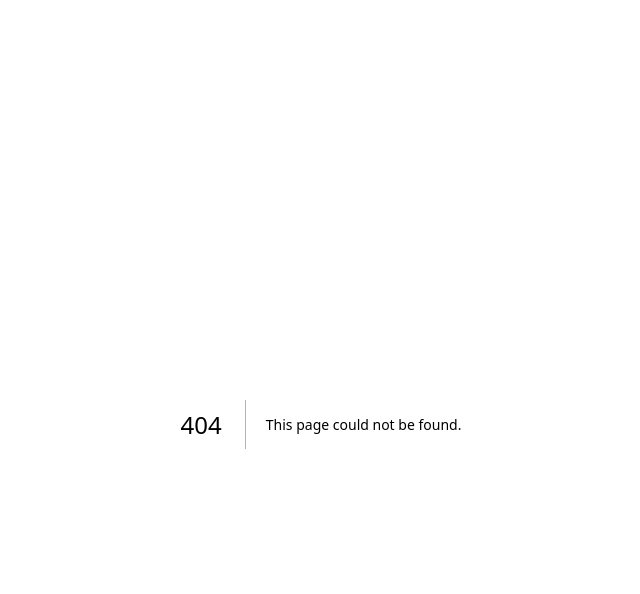
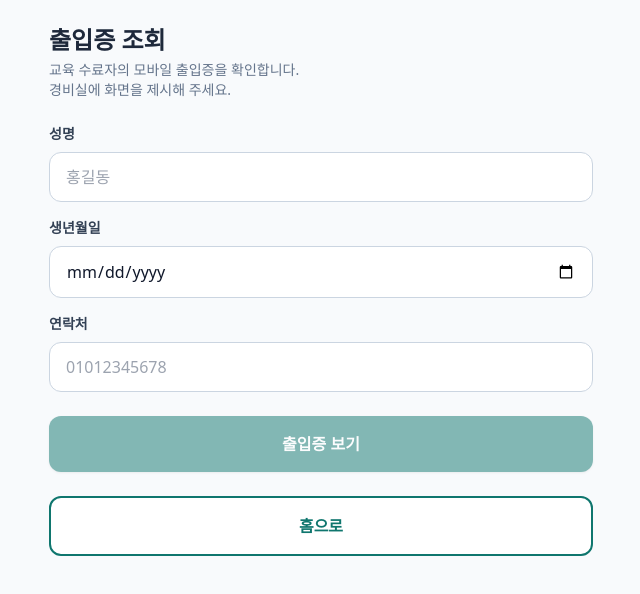
Before and after one commit to khy-921108/-, a Next.js app in the folder codexnew/: page /access-pass in a window 1280 px wide. Before the commit this address had no page. Shown: the top 594 px of the page, without its empty margins (319-959 px from the left). Built offline with nearby package versions, Linux system fonts and the light colour scheme.

Commit message:
Create page.tsx

```diff
--- /dev/null
+++ b/codexnew/src/app/access-pass/page.tsx
@@ -0,0 +1,101 @@
+'use client';
+
+import { useRouter } from 'next/navigation';
+import { useState } from 'react';
+
+export default function AccessPassPage() {
+  const router = useRouter();
+  const [name, setName] = useState('');
+  const [birthDate, setBirthDate] = useState('');
+  const [phone, setPhone] = useState('');
+  const [loading, setLoading] = useState(false);
+  const [error, setError] = useState('');
+
+  const canSubmit = name.trim() && birthDate && phone.length >= 10 && !loading;
+  const formatPhone = (v: string) => v.replace(/[^0-9]/g, '').slice(0, 11);
+
+  const submit = async () => {
+    setError('');
+    setLoading(true);
+    try {
+      const res = await fetch('/api/lookup', {
+        method: 'POST',
+        headers: { 'Content-Type': 'application/json' },
+        body: JSON.stringify({ name, birthDate, phone }),
+      });
+      const json = await res.json();
+      if (!json.success) {
+        setError(json.message || '조회 실패');
+        setLoading(false);
+        return;
+      }
+      sessionStorage.setItem('accessPassData', JSON.stringify(json.data));
+      router.push('/access-pass/result');
+    } catch (e) {
+      console.error(e);
+      setError('네트워크 오류');
+      setLoading(false);
+    }
+  };
+
+  return (
+    <main className="space-y-6">
+      <header>
+        <h1 className="text-2xl font-bold text-slate-800">출입증 조회</h1>
+        <p className="mt-1 text-sm text-slate-500">
+          교육 수료자의 모바일 출입증을 확인합니다.
+          <br />
+          경비실에 화면을 제시해 주세요.
+        </p>
+      </header>
+
+      <div className="space-y-4">
+        <div>
+          <label className="label">성명</label>
+          <input
+            className="input-base"
+            value={name}
+            onChange={(e) => setName(e.target.value)}
+            placeholder="홍길동"
+          />
+        </div>
+        <div>
+          <label className="label">생년월일</label>
+          <input
+            type="date"
+            className="input-base"
+            value={birthDate}
+            onChange={(e) => setBirthDate(e.target.value)}
+          />
+        </div>
+        <div>
+          <label className="label">연락처</label>
+          <input
+            type="tel"
+            inputMode="numeric"
+            className="input-base"
+            value={phone}
+            onChange={(e) => setPhone(formatPhone(e.target.value))}
+            placeholder="01012345678"
+          />
+        </div>
+      </div>
+
+      {error && (
+        <div className="rounded-lg bg-red-50 p-3 text-sm text-red-700">{error}</div>
+      )}
+
+      <button type="button" onClick={submit} disabled={!canSubmit} className="btn-primary">
+        {loading ? '조회 중...' : '출입증 보기'}
+      </button>
+
+      <button
+        type="button"
+        onClick={() => router.push('/')}
+        className="btn-secondary"
+      >
+        홈으로
+      </button>
+    </main>
+  );
+}
```
